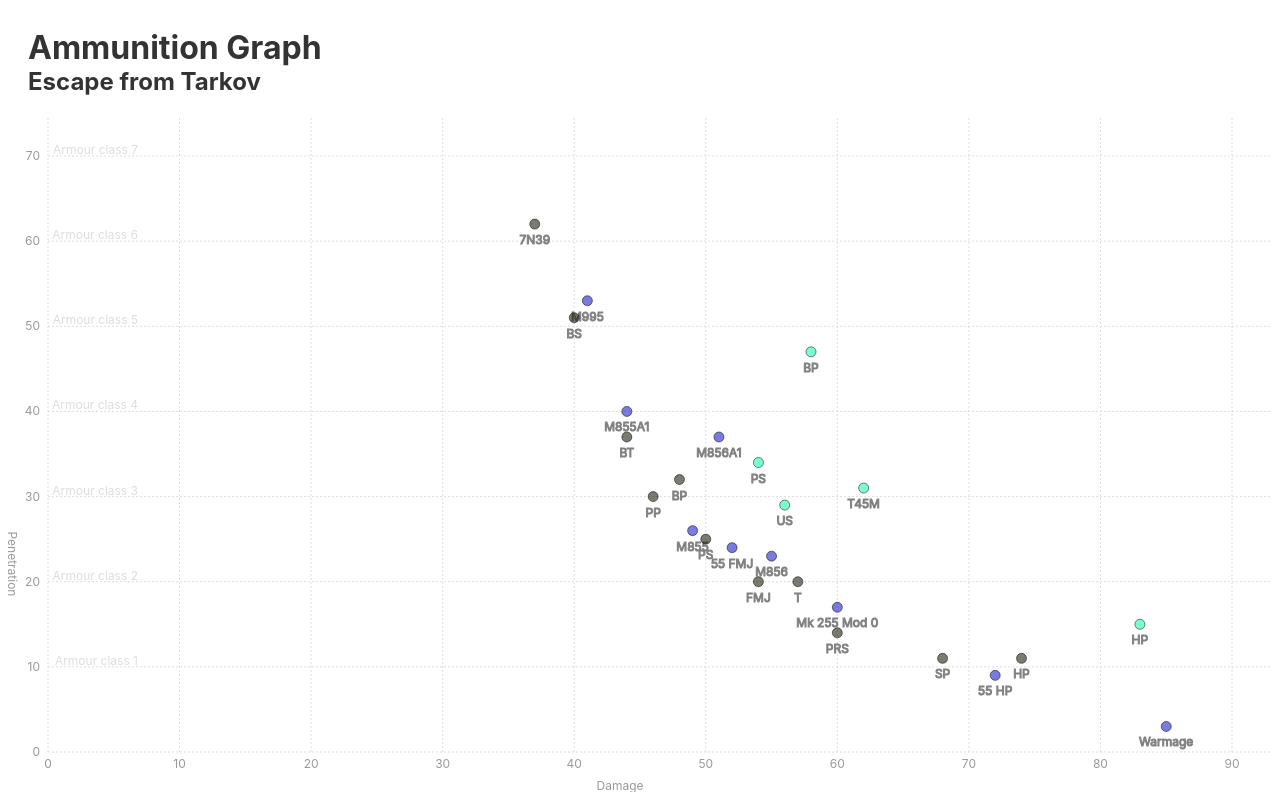
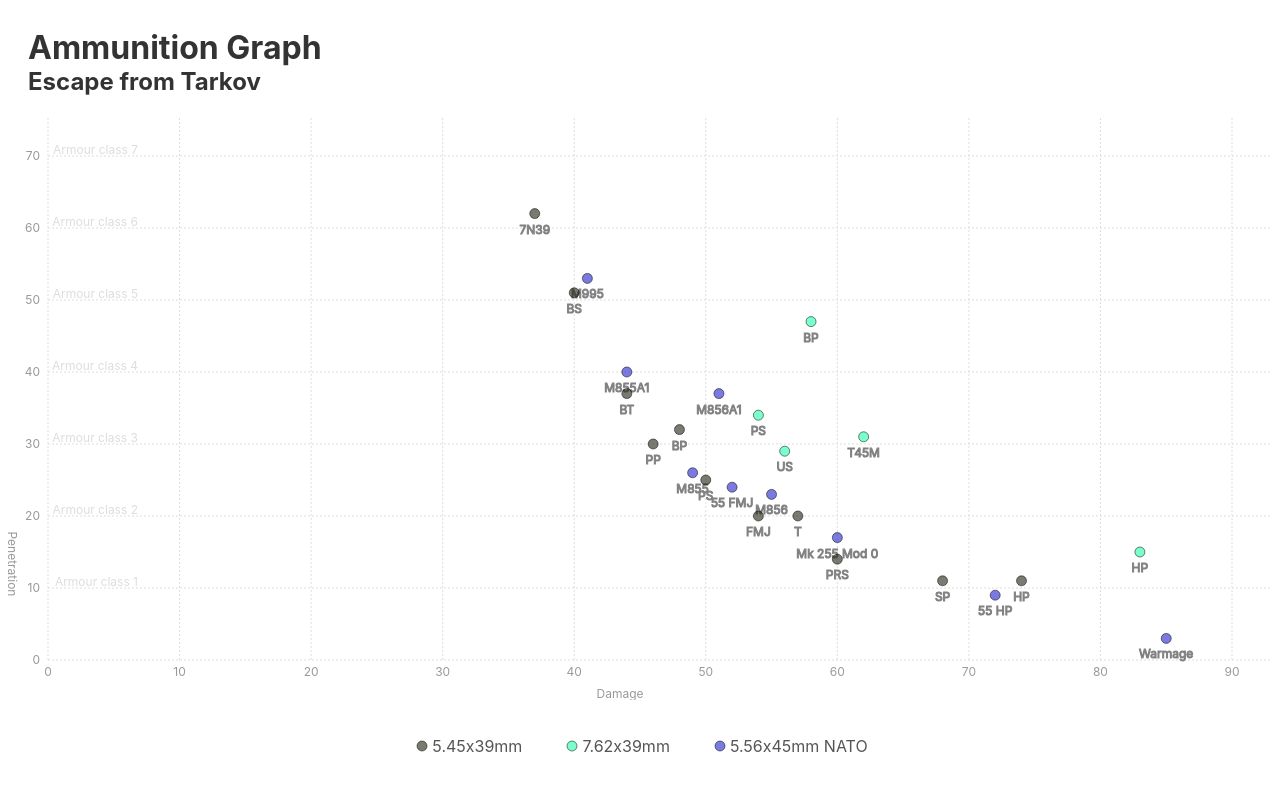
Before and after one commit to Benj0s/eft-ammunition, a Svelte app: page / in a window 1280 px wide. Built offline with nearby package versions, Linux system fonts and the light colour scheme.

Commit message:
feat(graph key): adding basic graph key

```diff
--- a/src/App.svelte
+++ b/src/App.svelte
@@ -1,6 +1,7 @@
 <script>
   import Header from "./components/Header.svelte";
-  import AmmoGraph from "./components//ammo-graph/AmmoGraph.svelte";
+  import AmmoGraph from "./components/ammo-graph/AmmoGraph.svelte";
+  import AmmoGrapKey from "./components/ammo-graph-key/AmmoGraphKey.svelte";
 
   import ammunitionDataService from "./services/ammunition.data.service.js";
   import cartridgesDataService from "./services/cartridges.data.service.js";
@@ -31,6 +32,11 @@
     display: grid;
     grid-template-rows: auto 1fr;
   }
+
+  main {
+    display: flex;
+    flex-direction: column;
+  }
 </style>
 
 <div class="layout-wrapper">
@@ -40,7 +46,8 @@
     {#await fetchData()}
       <p>loading...</p>
     {:then data}
-      <AmmoGraph cartridges={data.cartridges} ammunition={data.ammunition} />
+      <AmmoGraph cartridges={data.cartridges} />
+      <AmmoGrapKey ammunition={data.ammunition} />
     {/await}
   </main>
 </div>
--- /dev/null
+++ b/src/components/ammo-graph-key/AmmoGraphKey.svelte
@@ -0,0 +1,52 @@
+<script>
+  import { generateHexColourFromString } from "../../services/colour-mapper.service";
+
+  export let ammunition;
+</script>
+
+<style>
+  ul {
+    list-style-type: none;
+    display: flex;
+    flex-direction: row;
+    padding-left: 0;
+    align-content: center;
+    justify-content: center;
+    flex-wrap: wrap;
+  }
+
+  li {
+    padding: 20px;
+    display: flex;
+    align-content: center;
+    justify-content: center;
+    color: #555;
+  }
+
+  li svg {
+    height: 20px;
+    width: 20px;
+  }
+
+  li svg circle {
+    fill-opacity: 0.6;
+    stroke: rgba(0, 0, 0, 0.5);
+  }
+</style>
+
+<div class="ammo-graph-key">
+  <ul>
+    {#each ammunition as { id, label }}
+      <li>
+        <svg>
+          <circle
+            cx="10"
+            cy="10"
+            r="5"
+            fill={generateHexColourFromString(id)} />
+        </svg>
+        <span>{label}</span>
+      </li>
+    {/each}
+  </ul>
+</div>
--- a/src/components/ammo-graph/AmmoGraph.svelte
+++ b/src/components/ammo-graph/AmmoGraph.svelte
@@ -4,7 +4,6 @@
   import { generateHexColourFromString } from "../../services/colour-mapper.service";
   import { maxAndPad, generateTicks } from "./AmmoGraph.service.js";
 
-  export let ammunition;
   export let cartridges;
 
   let svg;
@@ -34,7 +33,7 @@
 </script>
 
 <style>
-  .graph-wrapper {
+  .ammo-graph {
     height: 100%;
     display: flex;
   }
@@ -78,7 +77,7 @@
 </style>
 
 <svelte:window on:resize={resize} />
-<div class="graph-wrapper">
+<div class="ammo-graph">
   <div class="graph">
     <svg bind:this={svg}>
       <!-- y axis -->
```
